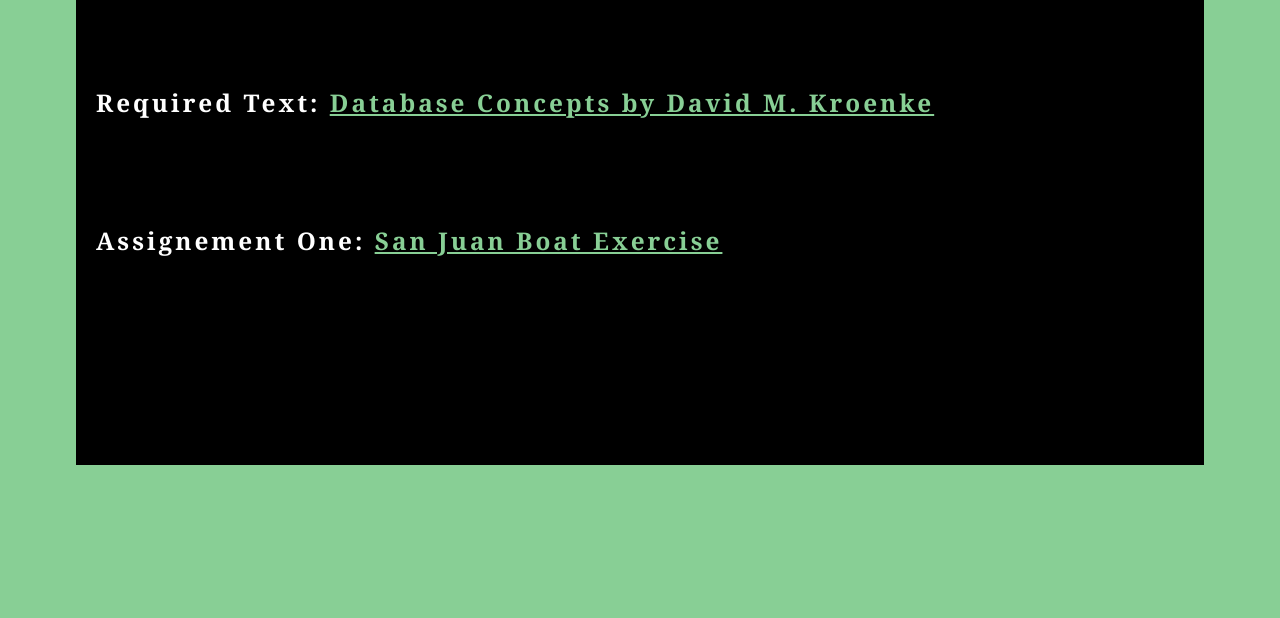
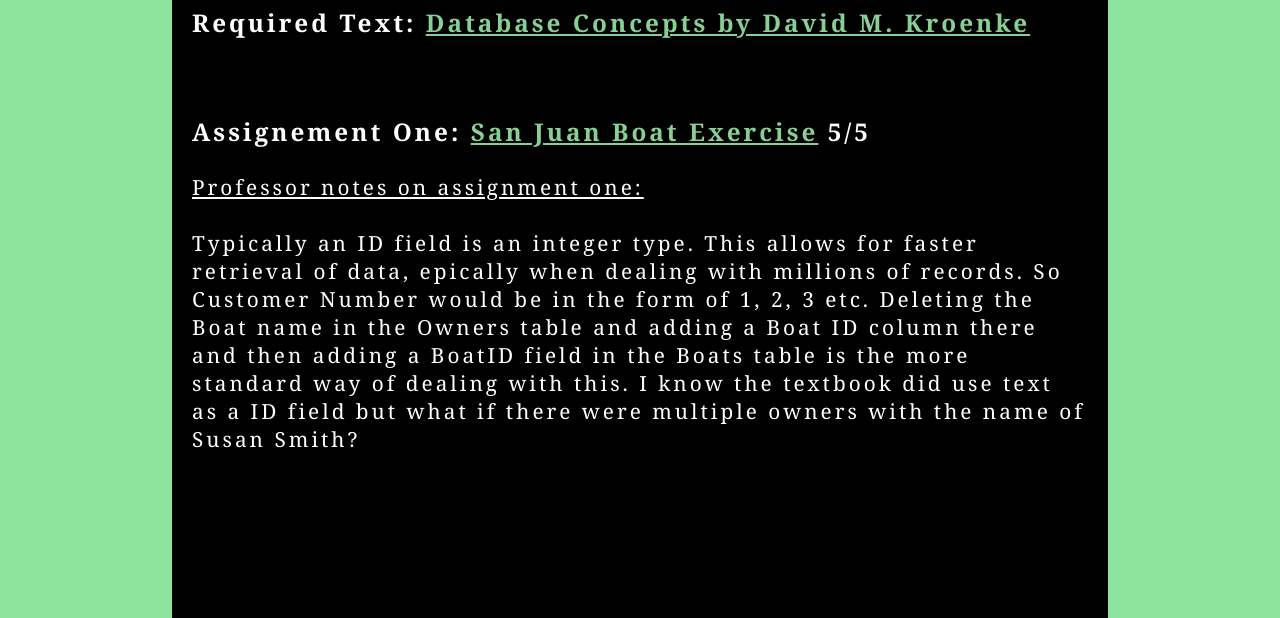
Before and after one commit to Jessie0611/INFM312, a plain HTML site: page index.html in a window 1280 px wide. Shown: the part 182-800 px from the top of the page. Drawn offline with Linux system fonts and the light colour scheme.

Commit message:
Professor notes, this is my first database class

```diff
--- a/index.html
+++ b/index.html
@@ -4,19 +4,27 @@
     <meta charset="UTF-8">
     <meta http-equiv="X-UA-Compatible" content="IE=edge">
     <meta name="viewport" content="width=device-width, initial-scale=1.0">
-    <title>INFM312</title>
+    <title>INFM312: Databse 1</title>
     <link rel="stylesheet" href="style.css">
 </head>
 <body>
     <div class="content">
         <h1>INFM312 -  Database Design and Data Processing</h1>
         <p></p>
+        <h3>Required Text: <a href="./PDF Files/Database Concepts.pdf" target="_blank">Database Concepts by David M. Kroenke</a> </h3>
+        <br>
+        <h3>Assignement One: <a href="./PDF Files/sanJuanBoats.docx" target="_blank">San Juan Boat Exercise</a>  5/5 </h3>
+        <p><u>Professor notes on assignment one:</u> <br> <br>
+            Typically an ID field is an integer type. This allows for faster retrieval of data, epically when dealing with millions of records.
+            So Customer Number would be in the form of 1, 2, 3 etc. Deleting the Boat name in the Owners table and
+            adding a Boat ID column there and then adding a BoatID field in the Boats table is the more standard way of
+            dealing with this. I know the textbook did use text as a ID field but what if there were multiple owners
+            with the name of Susan Smith?
+        </p>
         <br>
         <br>
-        <h3>Required Text: <a href="./PDF Files/Database Concepts.pdf" target="_blank">Database Concepts by David M. Kroenke</a> </h3>
         <br>
         <br>
-        <h3>Assignement One: <a href="./PDF Files/sanJuanBoats.docx" target="_blank">San Juan Boat Exercise </a> </h3>
         <br>
         <br>
         <br>
--- a/style.css
+++ b/style.css
@@ -13,10 +13,10 @@ body{
     margin: 0;
     border-top: none;
     border-bottom: none;
-    background-color: #88cf95;
+    background-color: #8de49d;
 }
 .content{
-    width: 85%;
+    width: 70%;
     height: 100%;
     background-color: #000000;
     padding: 20px;
```
